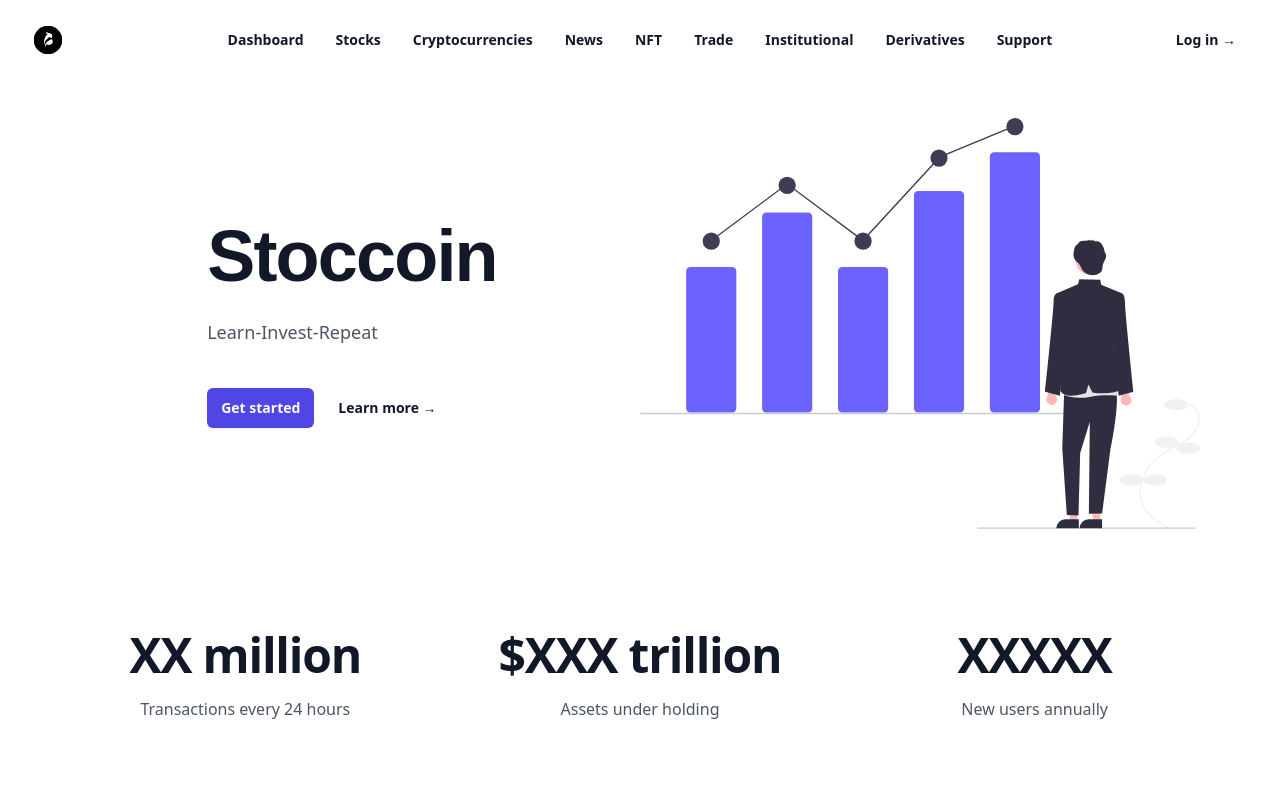
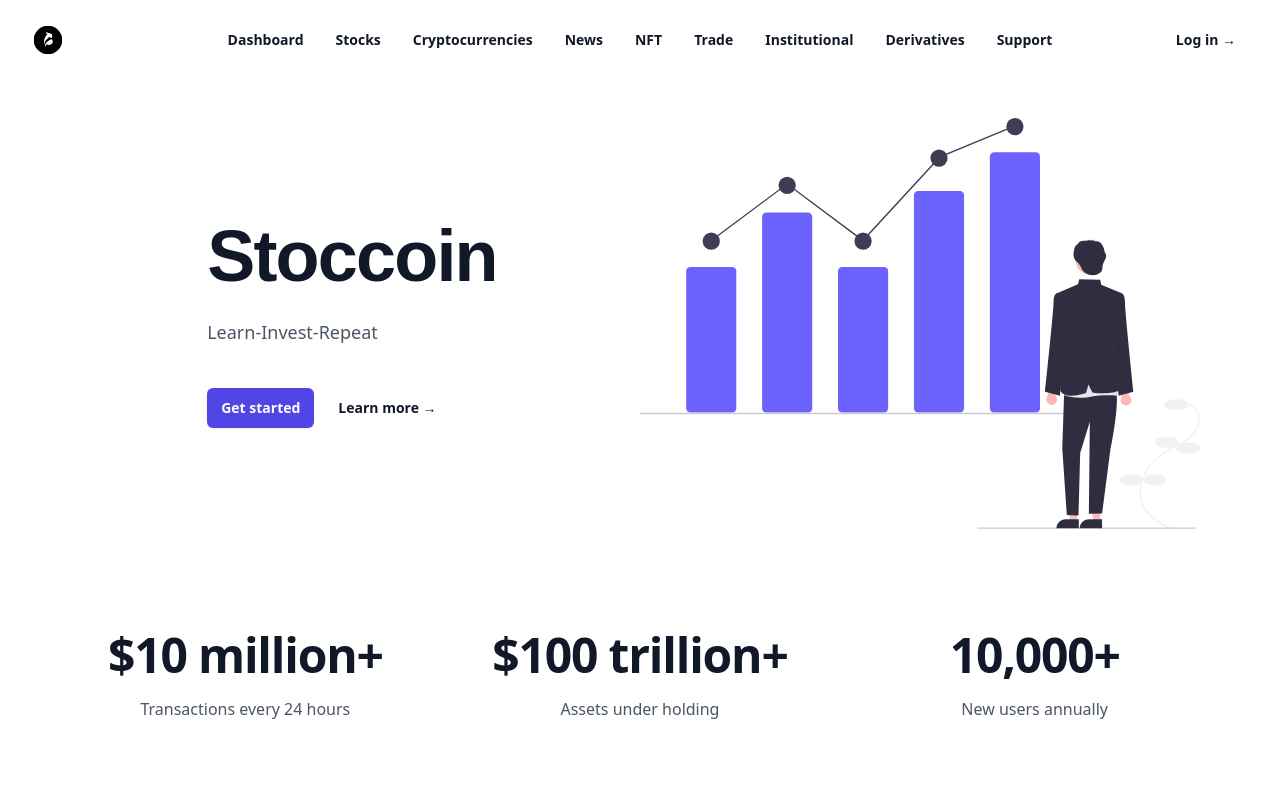
Before and after one commit to Stoccoin-Official/Stoccoin-Website, a React (Vite) app in the folder client/: page / in a window 1280 px wide. Shown: the top 800 px of the page. Built offline with nearby package versions, Linux system fonts and the light colour scheme.

Commit message:
Added counter up on the stats

```diff
--- a/client/package.json
+++ b/client/package.json
@@ -19,10 +19,12 @@
     "nodemailer": "^6.9.2",
     "react": "^18.2.0",
     "react-chartjs-2": "^5.2.0",
+    "react-countup": "^6.4.2",
     "react-dom": "^18.2.0",
     "react-icons": "^4.8.0",
     "react-refresh": "^0.14.0",
-    "react-router-dom": "^6.11.2"
+    "react-router-dom": "^6.11.2",
+    "react-scroll-trigger": "^0.6.14"
   },
   "devDependencies": {
     "@types/react": "^18.0.28",
--- a/client/src/components/Stats.jsx
+++ b/client/src/components/Stats.jsx
@@ -1,24 +1,67 @@
+import { useState } from "react";
+import CountUp from "react-countup";
+import ScrollTrigger from "react-scroll-trigger";
+
 const stats = [
-  { id: 1, name: 'Transactions every 24 hours', value: 'XX million' },
-  { id: 2, name: 'Assets under holding', value: '$XXX trillion' },
-  { id: 3, name: 'New users annually', value: 'XXXXX' },
-]
+  {
+    id: 1,
+    name: "Transactions every 24 hours",
+    value: "10",
+    suffix: "$",
+    prefix: " million",
+  },
+  {
+    id: 2,
+    name: "Assets under holding",
+    value: "100",
+    suffix: "$",
+    prefix: " trillion",
+  },
+  {
+    id: 3,
+    name: "New users annually",
+    value: "10000",
+    suffix: "",
+    prefix: "",
+  },
+];
 
 export default function Example() {
+  const [counterOn, setCounterOn] = useState(false);
+
   return (
+    <ScrollTrigger
+      onEnter={() => setCounterOn(true)}
+      onExit={() => setCounterOn(false)}
+    >
       <div className="bg-white py-24 sm:py-35 pb-14">
         <div className="mx-auto max-w-7xl px-6 lg:px-8">
           <dl className="grid grid-cols-1 gap-y-16 gap-x-8 text-center lg:grid-cols-3">
             {stats.map((stat) => (
-            <div key={stat.id} className="mx-auto flex max-w-xs flex-col gap-y-4">
-              <dt className="text-base leading-7 text-gray-600">{stat.name}</dt>
+              <div
+                key={stat.id}
+                className="mx-auto flex max-w-xs flex-col gap-y-4"
+              >
+                <dt className="text-base leading-7 text-gray-600">
+                  {stat.name}
+                </dt>
                 <dd className="order-first text-3xl font-semibold tracking-tight text-gray-900 sm:text-5xl">
-                {stat.value}
+                  {stat.suffix}
+                  {counterOn && (
+                    <CountUp
+                      start={0}
+                      end={stat.value}
+                      duration={2}
+                      delay={0}
+                    />
+                  )}
+                  {stat.prefix}+
                 </dd>
               </div>
             ))}
           </dl>
         </div>
       </div>
-  )
+    </ScrollTrigger>
+  );
 }
```
Also changed, not shown: 1 other file (tests, documents, lock files or other folders). Lines whose indentation alone changed are shown as unchanged.
